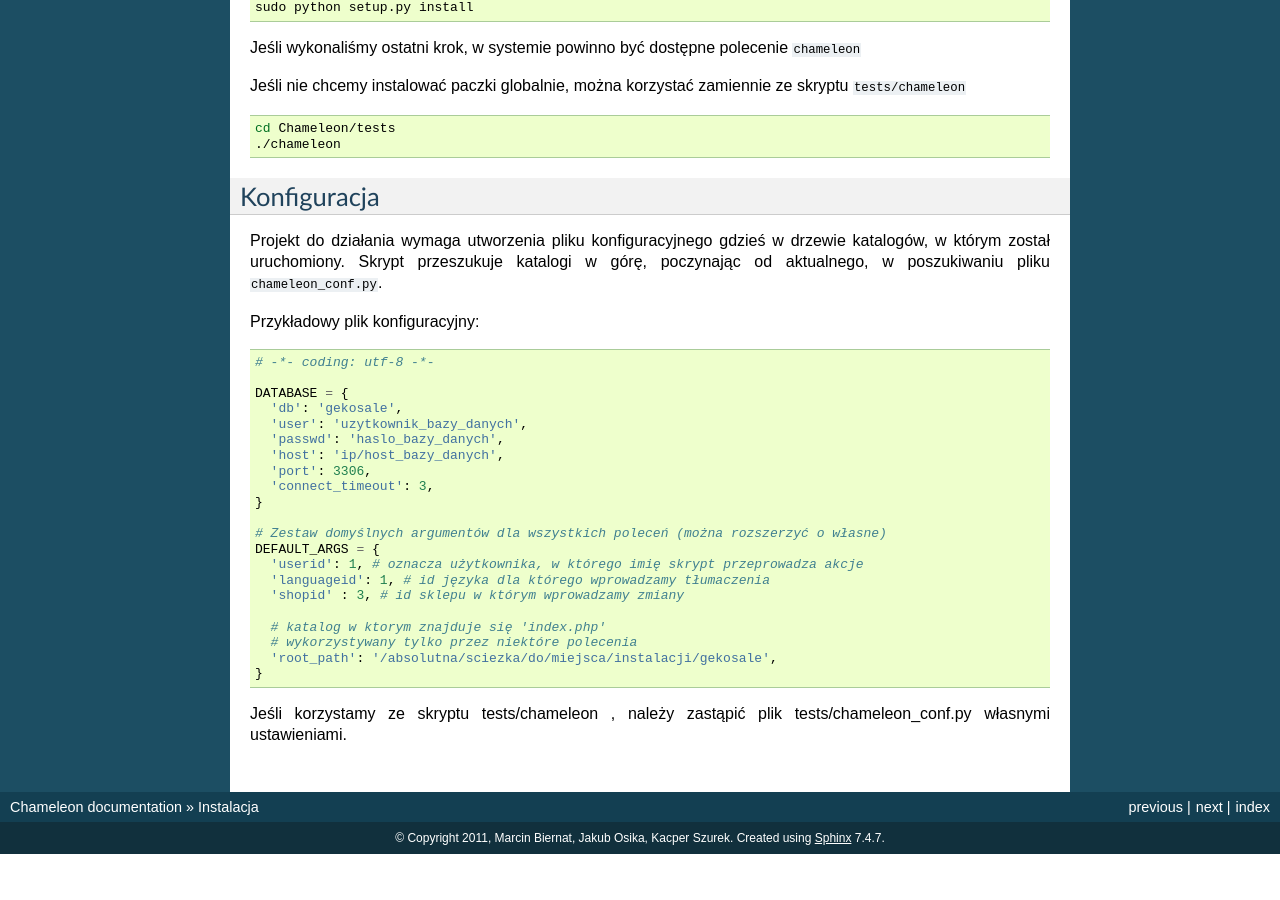
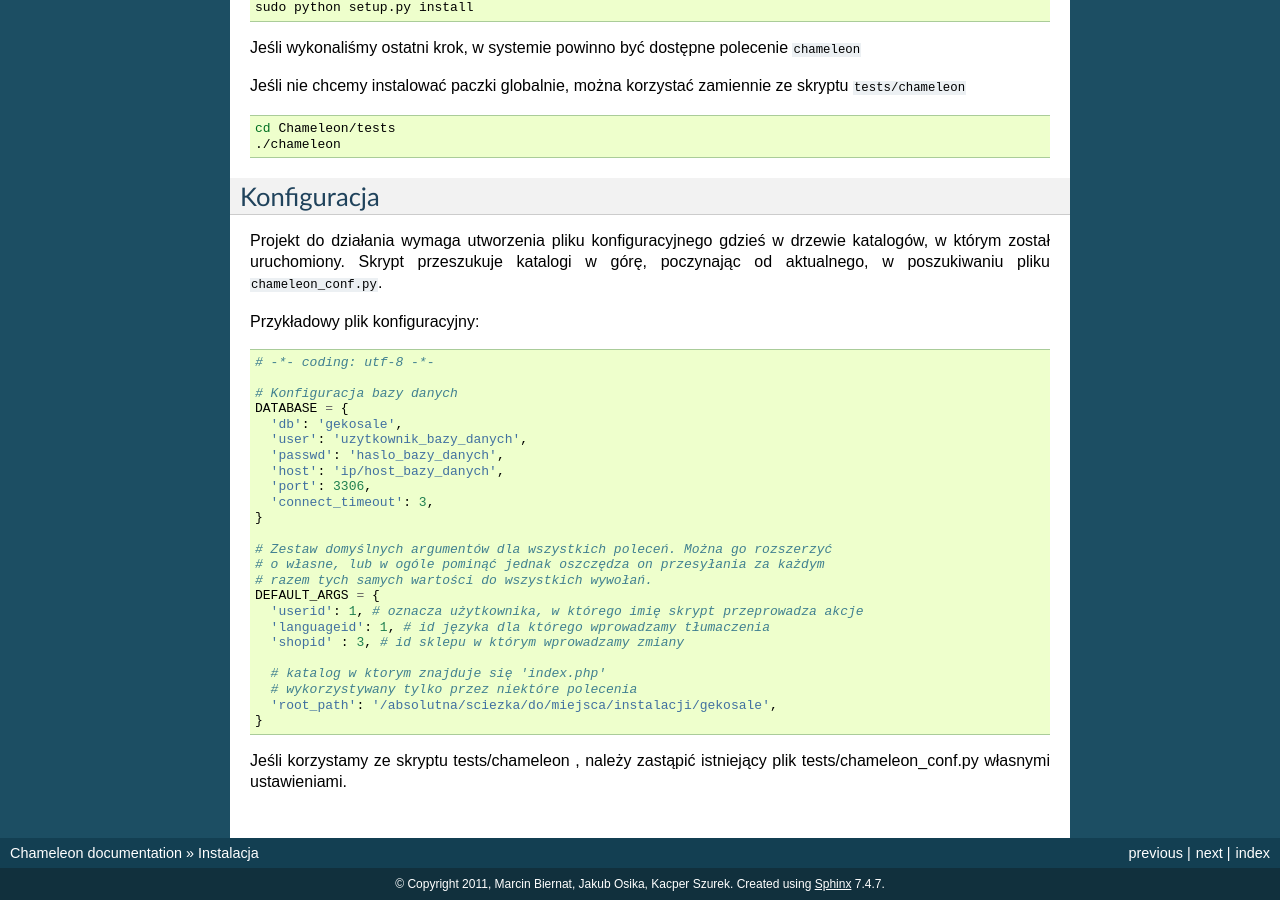
Before and after one commit to biern/Chameleon, a Sphinx documentation site: the page built from docs/source/install.rst, in a window 1280 px wide and 900 px high, scrolled down 649 px. Built offline with Sphinx 7.4.7, drawn with Linux system fonts in a browser that asks for light colours; before the commit the page ends 1503 px from its top, so only the background shows below that; some of the changed text lies outside the part shown.

Commit message:
koks dokumentacja

```diff
--- a/docs/source/install.rst
+++ b/docs/source/install.rst
@@ -5,14 +5,14 @@ Instalacja
 
 Projekt wymaga:
 
-- `Python2.7+`_ (wcześniejsze wersje nie zadziałają)
+- `Python2.7`_ (wcześniejsze wersje nie zadziałają)
 - python-mysqldb_
 - PIL_
 
 Instalacja zależności
 ---------------------
 
-Python2.7+
+Python2.7
         Wersja 2.7 jest domyślna w większości zaktualizowanych systemów GNU/Linux. Aktualną wersję można sprawdzić poprzez ``python --version``. Jeśli doinstalowanie wersji 2.7 było konieczne, może zaistnieć konieczność wywoływania polecenia w wersji 2.7 explicite, stosując wszędzie ``python2.7`` zamiast ``python``.
 
 python-mysqldb, PIL:
@@ -21,7 +21,7 @@ python-mysqldb, PIL:
 
 .. _PIL: http://www.pythonware.com/products/pil/
 .. _python-mysqldb: http://sourceforge.net/projects/mysql-python/
-.. _python2.7+: http://www.python.org/getit/releases/2.7/
+.. _python2.7: http://www.python.org/getit/releases/2.7/
 
 
 Instalacja programu
@@ -60,6 +60,7 @@ Przykładowy plik konfiguracyjny:
 
    # -*- coding: utf-8 -*-
 
+   # Konfiguracja bazy danych
    DATABASE = {
      'db': 'gekosale',
      'user': 'uzytkownik_bazy_danych',
@@ -69,7 +70,9 @@ Przykładowy plik konfiguracyjny:
      'connect_timeout': 3,
    }
 
-   # Zestaw domyślnych argumentów dla wszystkich poleceń (można rozszerzyć o własne)
+   # Zestaw domyślnych argumentów dla wszystkich poleceń. Można go rozszerzyć
+   # o własne, lub w ogóle pominąć jednak oszczędza on przesyłania za każdym
+   # razem tych samych wartości do wszystkich wywołań.
    DEFAULT_ARGS = {
      'userid': 1, # oznacza użytkownika, w którego imię skrypt przeprowadza akcje
      'languageid': 1, # id języka dla którego wprowadzamy tłumaczenia
@@ -80,4 +83,4 @@ Przykładowy plik konfiguracyjny:
      'root_path': '/absolutna/sciezka/do/miejsca/instalacji/gekosale',
    }
 
-Jeśli korzystamy ze skryptu tests/chameleon , należy zastąpić plik tests/chameleon_conf.py własnymi ustawieniami.
+Jeśli korzystamy ze skryptu tests/chameleon , należy zastąpić istniejący plik tests/chameleon_conf.py własnymi ustawieniami.
```
Also changed, not shown: docs/source/commands.rst (+109 -1 lines), docs/source/example.rst (+8 -0 lines).
